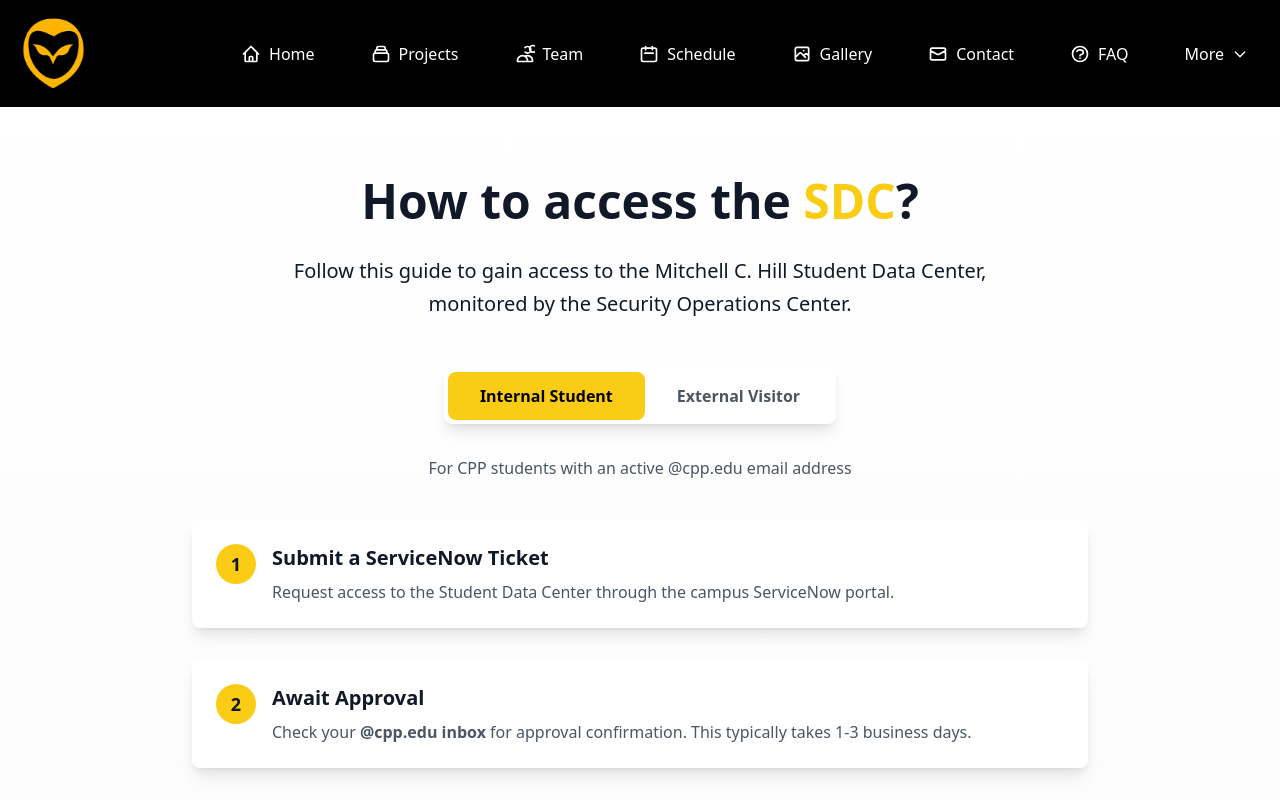
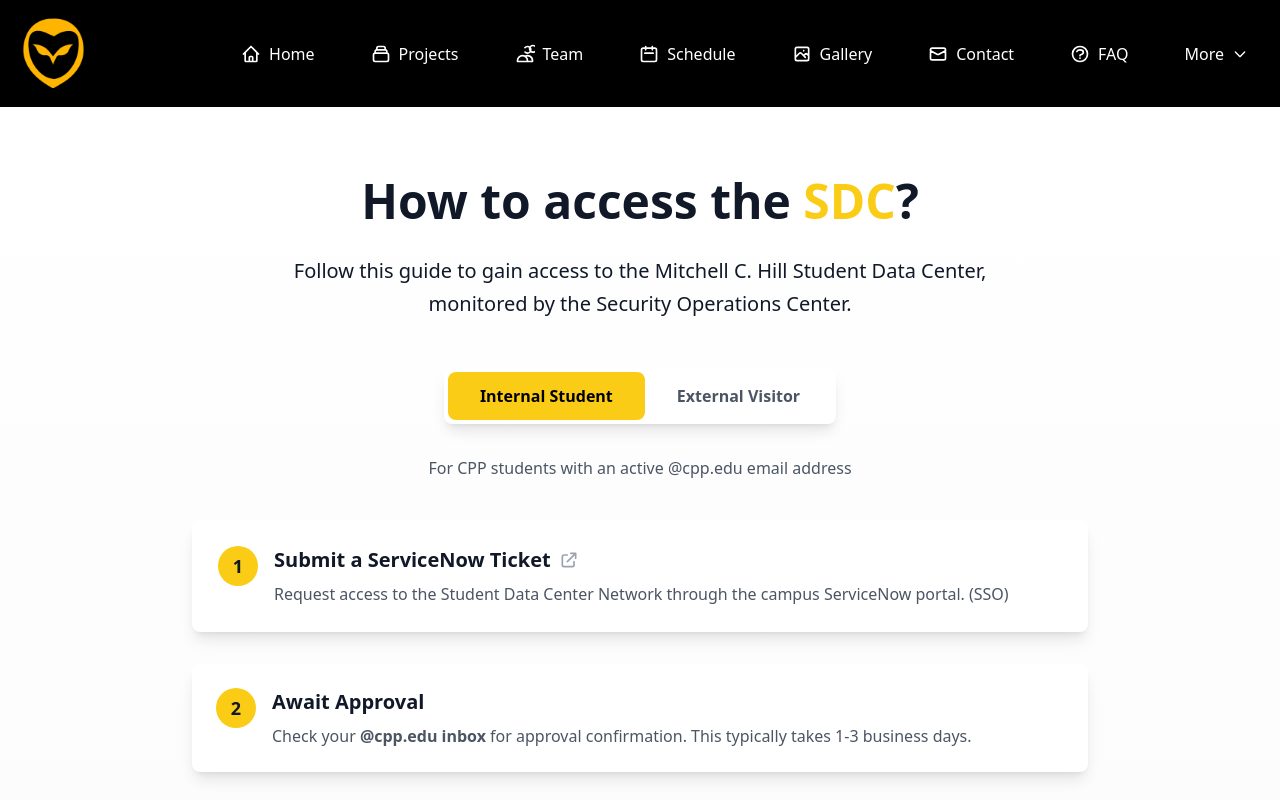
Before and after one commit to cpp-soc/static-site, a Next.js app in the folder app/: page /access in a window 1280 px wide. Shown: the top 800 px of the page. Built offline with nearby package versions, Linux system fonts and the light colour scheme.

Commit message:
Fixed internal step 1 to include ServiceNow link process (link is yet to be fixed)

```diff
--- a/app/src/pages/access.tsx
+++ b/app/src/pages/access.tsx
@@ -132,24 +132,36 @@ const Access: React.FC = () => {
                         <div className="max-w-4xl mx-auto space-y-8">
 
                             {/* Step 1 */}
+                            <a
+                                href="https://cpp.service-now.com/ehelp?id=sc_cat_item&sys_id=17e10ab82b11e2505379f85ab891bf71"
+                                target="_blank"
+                                rel="noopener noreferrer"
+                                className="block"
+                            >
                                 <motion.div
                                     initial={{ opacity: 0, y: 20 }}
                                     animate={{ opacity: 1, y: 0 }}
                                     transition={{ duration: 0.5 }}
-                                className="bg-white p-6 rounded-lg shadow-lg"
+                                    className="bg-white p-6 rounded-lg shadow-lg cursor-pointer hover:shadow-xl hover:scale-[1.02] transition-all border-2 border-transparent hover:border-yellow-400"
                                 >
                                     <div className="flex items-start gap-4">
                                         <div className="w-10 h-10 bg-yellow-400 rounded-full flex items-center justify-center text-lg font-bold flex-shrink-0">
                                             1
                                         </div>
                                         <div className="flex-1">
-                                        <h3 className="text-xl font-semibold mb-2">Submit a ServiceNow Ticket</h3>
+                                            <h3 className="text-xl font-semibold mb-2 flex items-center gap-2">
+                                                Submit a ServiceNow Ticket
+                                                <svg className="w-5 h-5 text-gray-400" viewBox="0 0 24 24" fill="none" stroke="currentColor" strokeWidth="2">
+                                                    <path strokeLinecap="round" strokeLinejoin="round" d="M10 6H6a2 2 0 00-2 2v10a2 2 0 002 2h10a2 2 0 002-2v-4M14 4h6m0 0v6m0-6L10 14" />
+                                                </svg>
+                                            </h3>
                                             <p className="text-gray-600">
-                                            Request access to the Student Data Center through the campus ServiceNow portal.
+                                                Request access to the Student Data Center Network through the campus ServiceNow portal. (SSO)
                                             </p>
                                         </div>
                                     </div>
                                 </motion.div>
+                            </a>
 
                             {/* Step 2 */}
                             <motion.div
```
Lines whose indentation alone changed are shown as unchanged.
